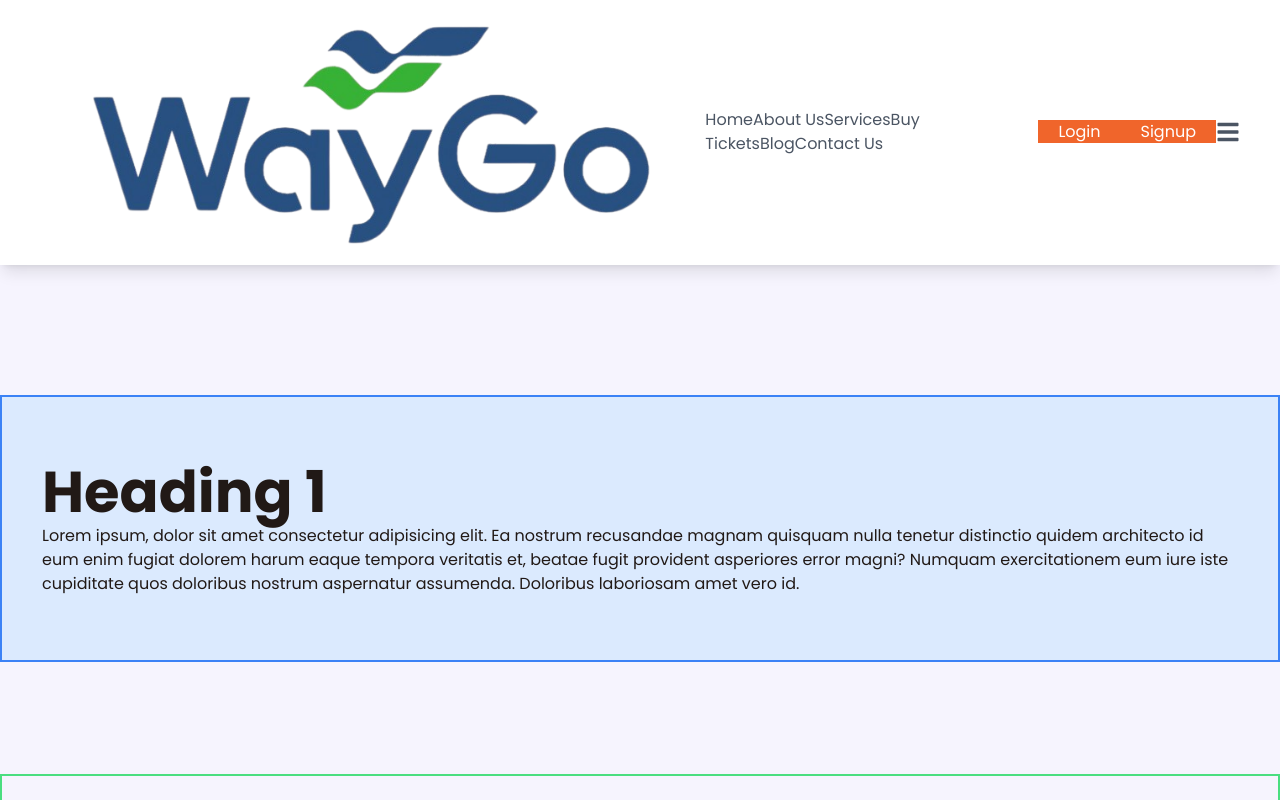
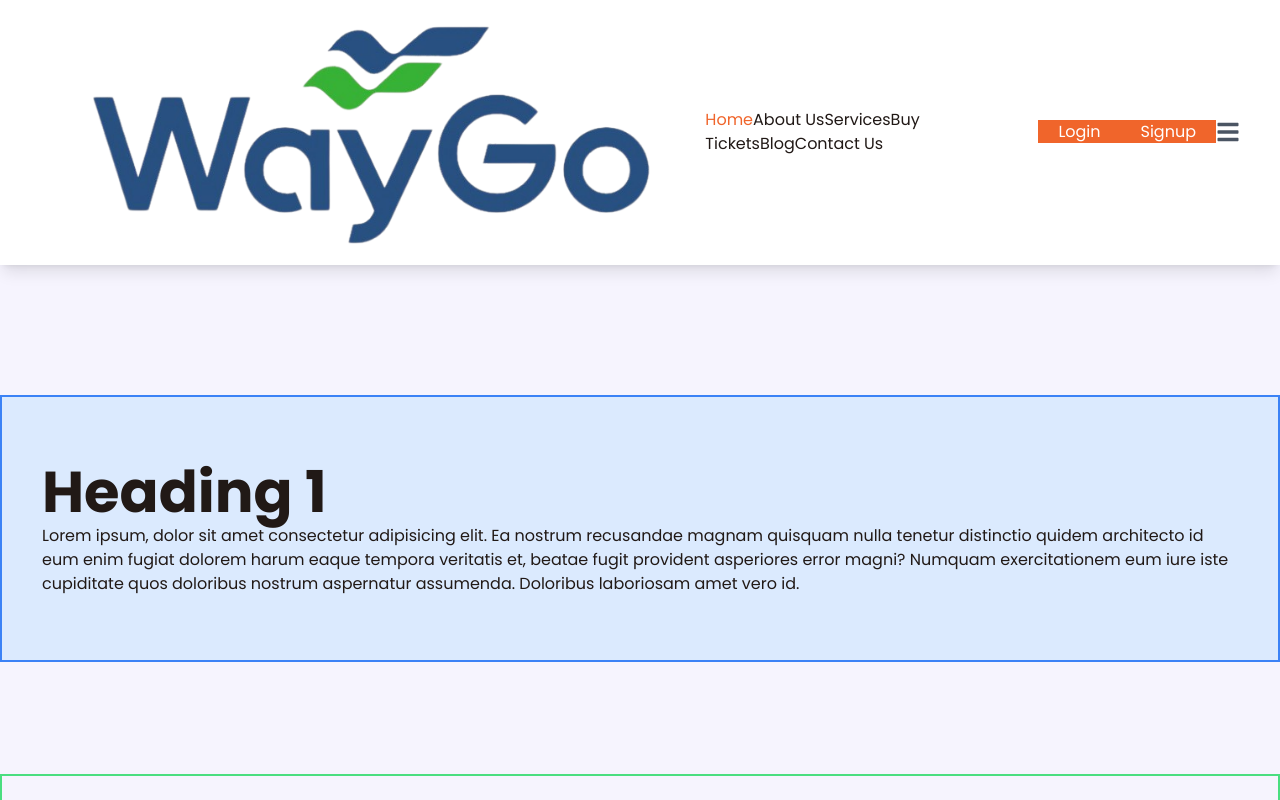
Before and after one commit to KMTonmoy/WayGo, a Next.js app: page / in a window 1280 px wide. Shown: the top 800 px of the page. Built offline with nearby package versions, Linux system fonts and the light colour scheme.

Commit message:
Navbar Problem Solved

```diff
--- a/src/Components/Navbar/Navbar.tsx
+++ b/src/Components/Navbar/Navbar.tsx
@@ -10,53 +10,51 @@ import { usePathname } from 'next/navigation';
 
 const Navbar: React.FC = () => {
     const [menuOpen, setMenuOpen] = useState(false);
-    const router = usePathname();
+    const pathName = usePathname();
 
     const handleMenuToggle = () => {
         setMenuOpen(!menuOpen);
     };
 
-    const isActive = (path: string) => router === path;
+    const links = [
+        { title: 'Home', path: '/' },
+        { title: 'About Us', path: '/about' },
+        { title: 'Services', path: '/services' },
+        { title: 'Buy Tickets', path: '/buy' },
+        { title: 'Blog', path: '/blog' },
+        { title: 'Contact Us', path: '/contact' }
+    ];
 
     return (
-
-        <div className="bg-white mb-5 fixed  w-full top-0 shadow-lg ">
+        <div className="bg-white mb-5 fixed w-full top-0 shadow-lg">
             <div className="container mx-auto flex justify-between items-center h-[100px] px-5 lg:px-10">
 
-                {/* Logo */}
                 <div>
                     <Image src={logo} alt="WayGO Logo" className="w-[150px]" />
                 </div>
 
-                {/* Desktop Menu */}
                 <div className="hidden lg:flex gap-5">
-                    <Link className={`text-gray-600 font-medium hover:text-[#f0652b] transition-colors duration-300 ${isActive('/') ? 'text-[#f0652b]' : ''}`} href="/">Home</Link>
-                    <Link className={`text-gray-600 font-medium hover:text-[#f0652b] transition-colors duration-300 ${isActive('/about') ? 'text-[#f0652b]' : ''}`} href="/about">About Us</Link>
-                    <Link className={`text-gray-600 font-medium hover:text-[#f0652b] transition-colors duration-300 ${isActive('/services') ? 'text-[#f0652b]' : ''}`} href="/services">Services</Link>
-                    <Link className={`text-gray-600 font-medium hover:text-[#f0652b] transition-colors duration-300 ${isActive('/our') ? 'text-[#f0652b]' : ''}`} href="/our">Buy Tickets</Link>
-                    <Link className={`text-gray-600 font-medium hover:text-[#f0652b] transition-colors duration-300 ${isActive('/blog') ? 'text-[#f0652b]' : ''}`} href="/blog">Blog</Link>
-                    <Link className={`text-gray-600 font-medium hover:text-[#f0652b] transition-colors duration-300 ${isActive('/contact') ? 'text-[#f0652b]' : ''}`} href="/contact">Contact Us</Link>
+                    {links.map(link => (
+                        <Link
+                            key={link.path}
+                            className={`  font-medium transition-colors duration-300 ${link.path === pathName ? 'text-[#f0652b] underline' : 'hover:text-[#f0652b]'}`}
+                            href={link.path}
+                        >
+                            {link.title}
+                        </Link>
+                    ))}
                 </div>
 
-                {/* Login Button (Desktop) */}
                 <div className='flex gap-2'>
-                    <motion.div
-                        whileHover={{ scale: 1.1 }}
-                        whileTap={{ scale: 0.95 }}
-                        className="hidden lg:flex"
-                    >
+                    <motion.div whileHover={{ scale: 1.1 }} whileTap={{ scale: 0.95 }} className="hidden lg:flex">
                         <Link href="/login" className="relative inline-flex items-center justify-center px-5 py-2.5 overflow-hidden font-medium text-white transition duration-300 ease-out bg-[#f0652b] rounded-full group">
                             <span className="absolute inset-0 w-full h-full bg-gradient-to-br from-[#ff7e5f] to-[#feb47b]"></span>
                             <span className="absolute bottom-0 right-0 w-64 h-64 -mr-10 -mb-10 transition-all duration-300 transform rotate-45 translate-x-24 opacity-30 group-hover:translate-x-0 group-hover:translate-y-0 group-hover:opacity-100"></span>
                             <span className="relative">Login</span>
                         </Link>
                     </motion.div>
-                    <motion.div
-                        whileHover={{ scale: 1.1 }}
-                        whileTap={{ scale: 0.95 }}
-                        className="hidden lg:flex"
-                    >
-                        <Link href="/Signup" className="relative inline-flex items-center justify-center px-5 py-2.5 overflow-hidden font-medium text-white transition duration-300 ease-out bg-[#f0652b] rounded-full group">
+                    <motion.div whileHover={{ scale: 1.1 }} whileTap={{ scale: 0.95 }} className="hidden lg:flex">
+                        <Link href="/signup" className="relative inline-flex items-center justify-center px-5 py-2.5 overflow-hidden font-medium text-white transition duration-300 ease-out bg-[#f0652b] rounded-full group">
                             <span className="absolute inset-0 w-full h-full bg-gradient-to-br from-[#ff7e5f] to-[#feb47b]"></span>
                             <span className="absolute bottom-0 right-0 w-64 h-64 -mr-10 -mb-10 transition-all duration-300 transform rotate-45 translate-x-24 opacity-30 group-hover:translate-x-0 group-hover:translate-y-0 group-hover:opacity-100"></span>
                             <span className="relative">Signup</span>
@@ -64,16 +62,13 @@ const Navbar: React.FC = () => {
                     </motion.div>
                 </div>
 
-                {/* Mobile Menu Button */}
                 <div className="lg:hidden flex items-center">
                     <button onClick={handleMenuToggle} className="text-2xl text-gray-600">
                         {menuOpen ? <FaTimes /> : <FaBars />}
                     </button>
                 </div>
-
             </div>
 
-            {/* Mobile Menu */}
             {menuOpen && (
                 <motion.div
                     initial={{ opacity: 0, y: -20 }}
@@ -81,29 +76,26 @@ const Navbar: React.FC = () => {
                     transition={{ duration: 0.3 }}
                     className="lg:hidden bg-white shadow-lg w-full p-5"
                 >
-                    <Link className={`block text-gray-600 font-medium py-2 hover:text-[#f0652b] transition-colors duration-300 ${isActive('/') ? 'text-[#f0652b]' : ''}`} href="/" onClick={() => setMenuOpen(false)}>Home</Link>
-                    <Link className={`block text-gray-600 font-medium py-2 hover:text-[#f0652b] transition-colors duration-300 ${isActive('/about') ? 'text-[#f0652b]' : ''}`} href="/about" onClick={() => setMenuOpen(false)}>About Us</Link>
-                    <Link className={`block text-gray-600 font-medium py-2 hover:text-[#f0652b] transition-colors duration-300 ${isActive('/services') ? 'text-[#f0652b]' : ''}`} href="/services" onClick={() => setMenuOpen(false)}>Services</Link>
-                    <Link className={`block text-gray-600 font-medium py-2 hover:text-[#f0652b] transition-colors duration-300 ${isActive('/our') ? 'text-[#f0652b]' : ''}`} href="/our" onClick={() => setMenuOpen(false)}>Buy Tickets</Link>
-                    <Link className={`block text-gray-600 font-medium py-2 hover:text-[#f0652b] transition-colors duration-300 ${isActive('/blog') ? 'text-[#f0652b]' : ''}`} href="/blog" onClick={() => setMenuOpen(false)}>Blog</Link>
-                    <Link className={`block text-gray-600 font-medium py-2 hover:text-[#f0652b] transition-colors duration-300 ${isActive('/contact') ? 'text-[#f0652b]' : ''}`} href="/contact" onClick={() => setMenuOpen(false)}>Contact Us</Link>
+                    {links.map(link => (
+                        <Link
+                            key={link.path}
+                            className={`block my-2 font-medium transition-colors duration-300 ${link.path === pathName ? 'text-[#f0652b] underline' : 'hover:text-[#f0652b]'}`}
+                            href={link.path}
+                            onClick={() => setMenuOpen(false)}
+                        >
+                            {link.title}
+                        </Link>
+                    ))}
 
-                    {/* Login Button (Mobile) */}
                     <div className="mt-5 py-4 flex gap-2">
-                        <motion.div
-                            whileHover={{ scale: 1.1 }}
-                            whileTap={{ scale: 0.95 }}
-                        >
-                            <Link href="/login" className="relative inline-flex items-center justify-center px-5 py-2.5 overflow-hidden  font-medium text-white transition duration-300 ease-out bg-[#f0652b] rounded-full group">
+                        <motion.div whileHover={{ scale: 1.1 }} whileTap={{ scale: 0.95 }}>
+                            <Link href="/login" className="relative inline-flex items-center justify-center px-5 py-2.5 overflow-hidden font-medium text-white transition duration-300 ease-out bg-[#f0652b] rounded-full group">
                                 <span className="absolute inset-0 w-full h-full bg-gradient-to-br from-[#ff7e5f] to-[#feb47b]"></span>
                                 <span className="absolute bottom-0 right-0 w-64 h-64 -mr-10 -mb-10 transition-all duration-300 transform rotate-45 translate-x-24 opacity-30 group-hover:translate-x-0 group-hover:translate-y-0 group-hover:opacity-100"></span>
                                 <span className="relative">Login</span>
                             </Link>
                         </motion.div>
-                        <motion.div
-                            whileHover={{ scale: 1.1 }}
-                            whileTap={{ scale: 0.95 }}
-                        >
+                        <motion.div whileHover={{ scale: 1.1 }} whileTap={{ scale: 0.95 }}>
                             <Link href="/signup" className="relative inline-flex items-center justify-center px-5 py-2.5 overflow-hidden font-medium text-white transition duration-300 ease-out bg-[#f0652b] rounded-full group">
                                 <span className="absolute inset-0 w-full h-full bg-gradient-to-br from-[#ff7e5f] to-[#feb47b]"></span>
                                 <span className="absolute bottom-0 right-0 w-64 h-64 -mr-10 -mb-10 transition-all duration-300 transform rotate-45 translate-x-24 opacity-30 group-hover:translate-x-0 group-hover:translate-y-0 group-hover:opacity-100"></span>
@@ -114,7 +106,6 @@ const Navbar: React.FC = () => {
                 </motion.div>
             )}
         </div>
-
     );
 };
 
```
